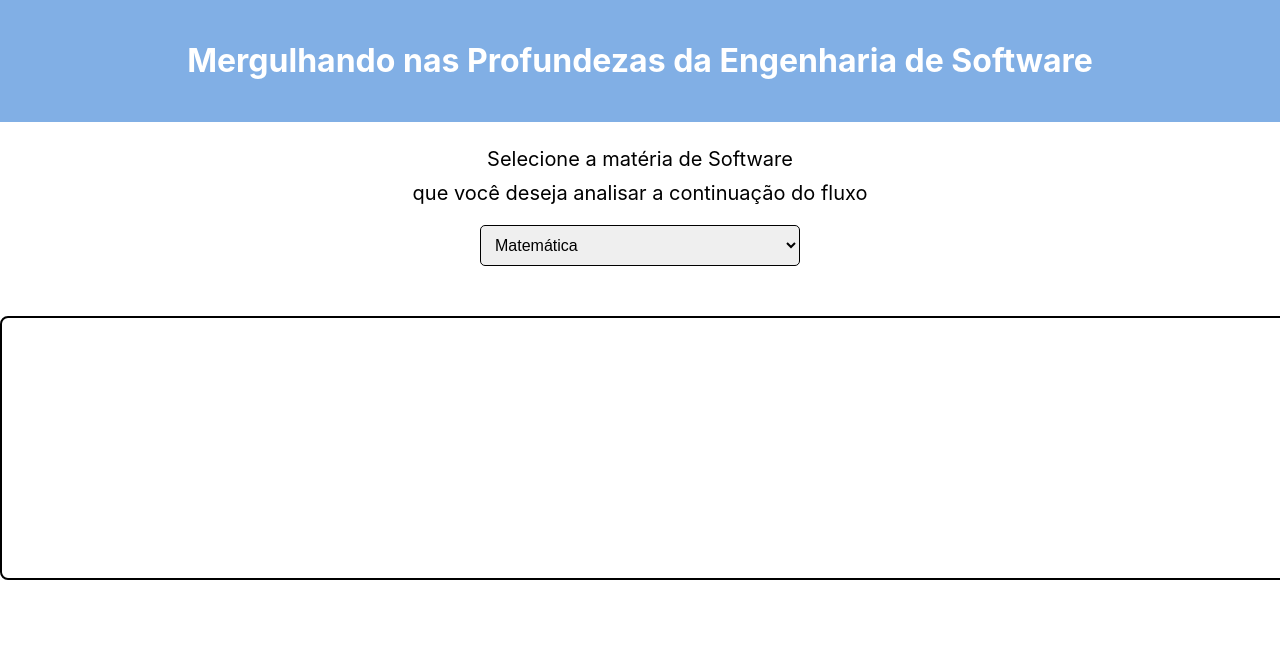
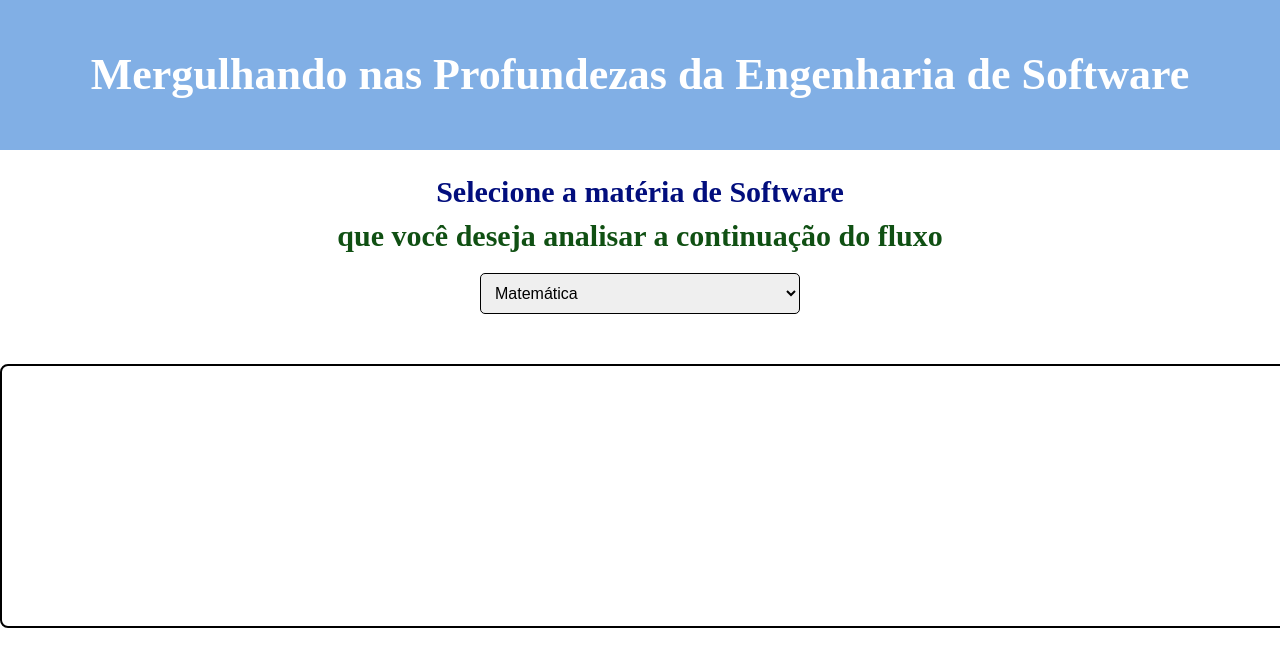
Before and after one commit to projeto-de-algoritmos/Grafos1_FluxoDeSoftware, a React (Create React App) app in the folder frontend/: page / in a window 1280 px wide. Shown: the top 666 px of the page. Built offline with nearby package versions, Linux system fonts and the light colour scheme.

Commit message:
customizando front

```diff
--- a/frontend/src/BodyComponent.js
+++ b/frontend/src/BodyComponent.js
@@ -1,10 +1,25 @@
 import React from 'react';
 
 const BodyComponent = () => {
+
+  const p1Style = {
+    color: '#020E7D',             // Cor do texto
+    textAlign: 'center',        // Alinhamento do texto
+    fontFamily: 'Jockey One', // Família da Fonte
+    fontSize: 30, //tamanho do texto
+  };
+
+  const p2Style = {
+    color: '#105013',             // Cor do texto
+    textAlign: 'center',        // Alinhamento do texto
+    fontFamily: 'Jockey One', // Família da Fonte
+    fontSize: 30, //tamanho do texto
+  };
+
   return (
     <div className="body">
-      <p className="centered-text">Selecione a matéria de Software</p>
-      <p className="centered-text">que você deseja analisar a continuação do fluxo</p>
+      <p style={p1Style} className="centered-text"><strong>Selecione a matéria de Software</strong></p>
+      <p style={p2Style} className="centered-text"><strong>que você deseja analisar a continuação do fluxo</strong></p>
 
       <select className="custom-select">
         <option value="matematica">Matemática</option>
--- a/frontend/src/HeaderComponente.js
+++ b/frontend/src/HeaderComponente.js
@@ -8,6 +8,8 @@ const HeaderComponent = () => {
     padding: '20px',            // Espaçamento interno
     color: 'white',             // Cor do texto
     textAlign: 'center',        // Alinhamento do texto
+    fontFamily: 'Jockey One', // Família da Fonte
+    fontSize: 22, //tamanho do texto
   };
 
   return (
--- a/frontend/src/index.css
+++ b/frontend/src/index.css
@@ -2,7 +2,7 @@ body {
   margin: 0;
   font-family: -apple-system, BlinkMacSystemFont, 'Segoe UI', 'Roboto', 'Oxygen',
     'Ubuntu', 'Cantarell', 'Fira Sans', 'Droid Sans', 'Helvetica Neue',
-    sans-serif;
+    sans-serif, 'Jockey One';
   -webkit-font-smoothing: antialiased;
   -moz-osx-font-smoothing: grayscale;
 }
```
